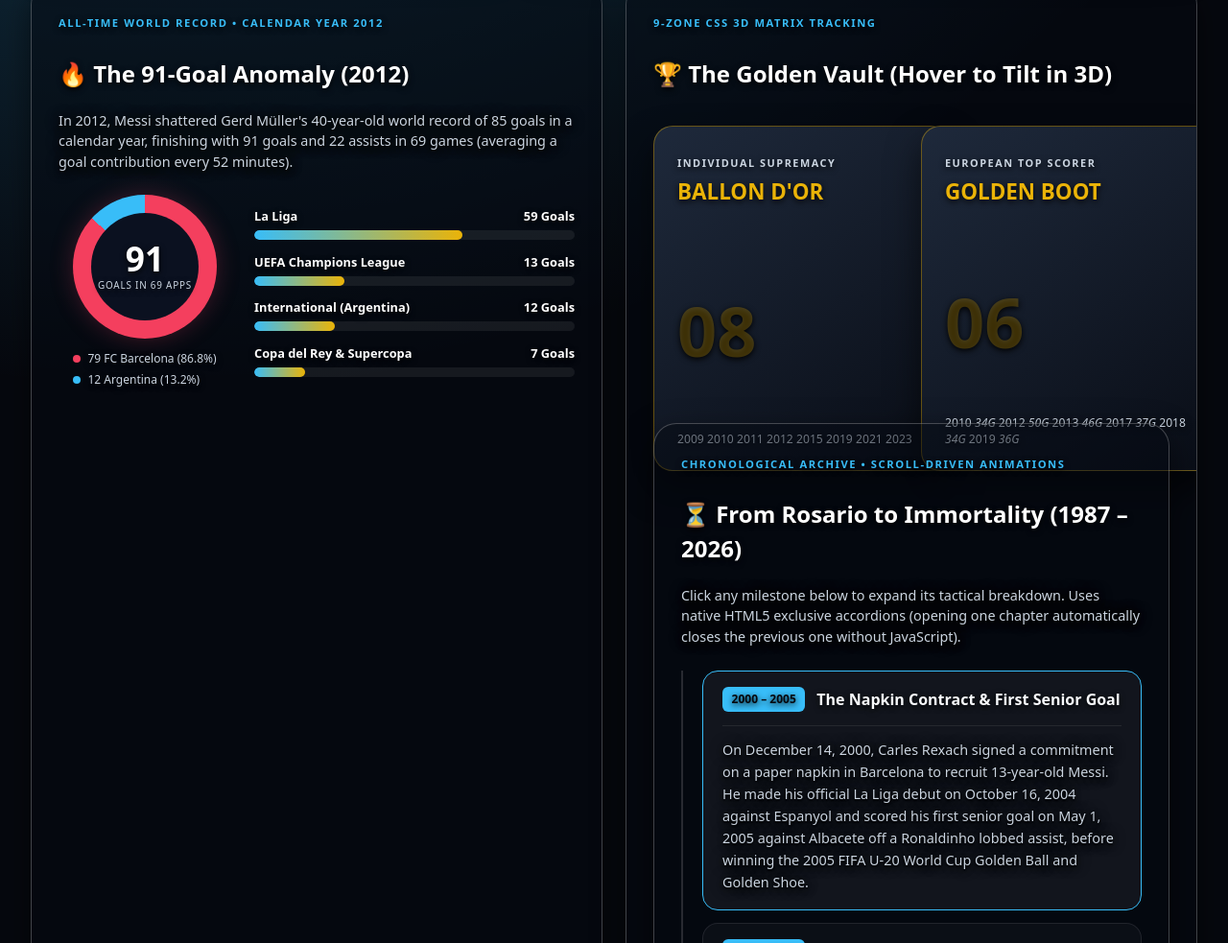
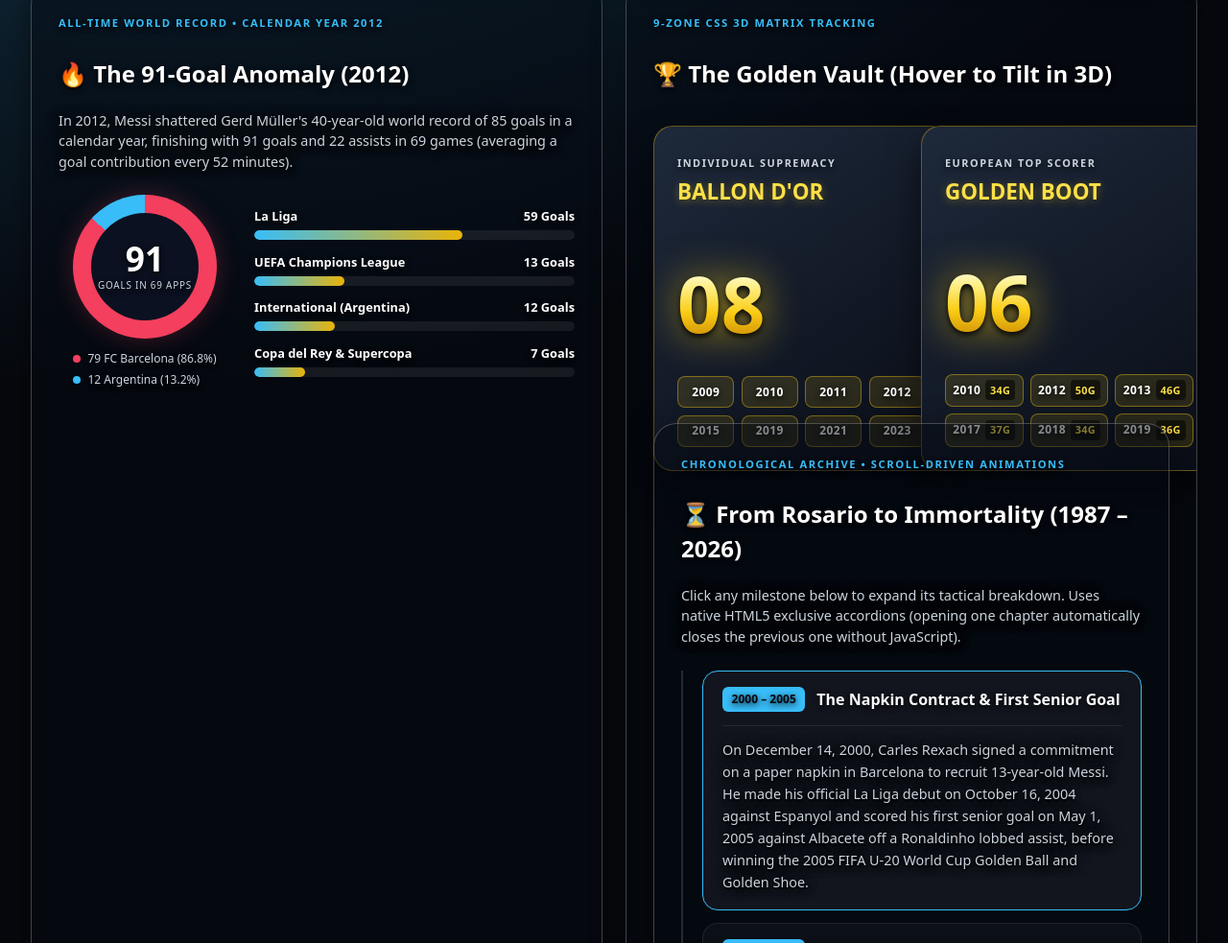
Before and after one commit to rajdeep-5370/MESSI-ETERNAL-ARCHIVE, a plain HTML site: page index.html in a window 1280 px wide. Shown: the part 1205-2188 px from the top of the page at 96% size. Drawn offline with Linux system fonts and the light colour scheme.

Commit message:
Update 04-3d-trophies.css

```diff
--- a/css/04-3d-trophies.css
+++ b/css/04-3d-trophies.css
@@ -80,23 +80,90 @@
 .trophy-title {
     font-size: 1.4rem;
     font-weight: 900;
-    color: var(--gold);
+    color: #fde047;
     margin-top: 0.2rem;
+    text-shadow: 0 2px 10px rgba(250, 204, 21, 0.35);
 }
 
+/* Bright 24K Metallic Gold 08 & 06 */
 .trophy-number {
-    font-size: 4.5rem;
+    font-size: 5rem;
     font-weight: 900;
     line-height: 1;
-    color: rgba(234, 179, 8, 0.25);
+    margin: 0.35rem 0;
+    background: linear-gradient(
+        180deg,
+        #ffffff 0%,
+        #fef08a 28%,
+        #facc15 62%,
+        #ca8a04 100%
+    );
+    -webkit-background-clip: text;
+    background-clip: text;
+    -webkit-text-fill-color: transparent;
+    text-shadow: none;
+    filter:
+        drop-shadow(0 3px 3px rgba(0, 0, 0, 0.95))
+        drop-shadow(0 0 20px rgba(250, 204, 21, 0.6));
     transform: translateZ(50px);
 }
 
+/* Formatted Golden Plaque Box (Works even if you don't edit index.html) */
 .trophy-years {
-    font-size: 0.76rem;
-    color: var(--text-muted);
-    line-height: 1.4;
+    font-size: 0.78rem;
+    font-weight: 700;
+    color: #fef9c3;
+    line-height: 1.65;
+    letter-spacing: 0.03em;
+    text-align: center;
+    background: rgba(250, 204, 21, 0.08);
+    border: 1px solid rgba(250, 204, 21, 0.35);
+    border-radius: 12px;
+    padding: 0.6rem 0.75rem;
+    box-shadow: inset 0 0 12px rgba(250, 204, 21, 0.08);
     transform: translateZ(25px);
+}
+
+/* Optional Grid Pill Support (If you also added .year-pill in index.html) */
+.trophy-years.grid-4,
+.trophy-years.grid-3 {
+    display: grid;
+    gap: 0.45rem;
+    background: transparent;
+    border: none;
+    padding: 0;
+    box-shadow: none;
+}
+
+.trophy-years.grid-4 {
+    grid-template-columns: repeat(4, 1fr);
+}
+
+.trophy-years.grid-3 {
+    grid-template-columns: repeat(3, 1fr);
+}
+
+.year-pill {
+    display: flex;
+    align-items: center;
+    justify-content: center;
+    gap: 0.3rem;
+    background: rgba(250, 204, 21, 0.12);
+    border: 1px solid rgba(250, 204, 21, 0.4);
+    border-radius: 8px;
+    padding: 0.35rem 0.4rem;
+    font-size: 0.75rem;
+    font-weight: 800;
+    color: #ffffff;
+}
+
+.year-pill em {
+    font-style: normal;
+    font-size: 0.68rem;
+    color: #fde047;
+    background: rgba(0, 0, 0, 0.5);
+    padding: 0.1rem 0.3rem;
+    border-radius: 4px;
 }
 
 /* 9-Zone 3D Rotations Powered by :has() */
```
